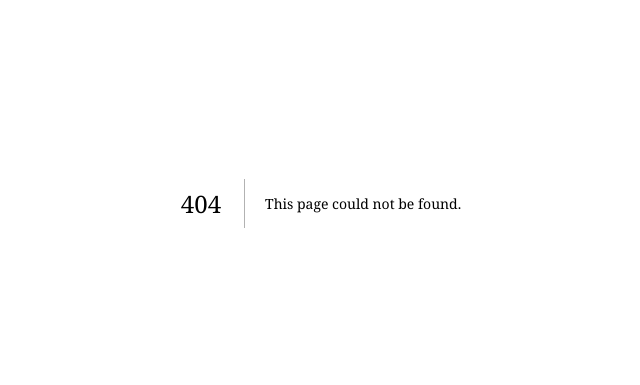
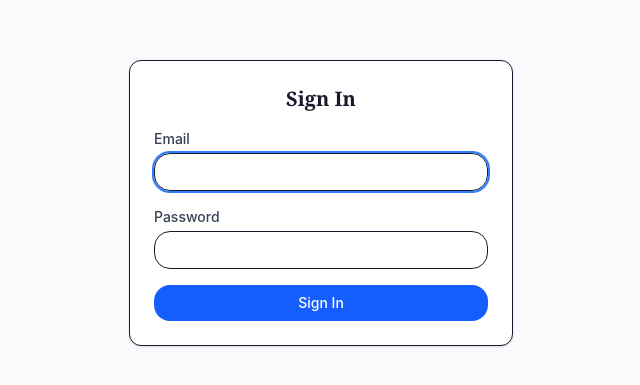
Before and after one commit to Georgesa98/restaurant-menu, a Next.js app: page /1/admin/login in a window 1280 px wide. Before the commit this address had no page. Shown: the part 197-582 px from the top of the page, without its empty margins (319-959 px from the left). Built offline with nearby package versions, Linux system fonts and the light colour scheme; no server answers.

Commit message:
feat(admin): add login page with email/password sign-in

```diff
--- /dev/null
+++ b/app/[locale]/admin/login/page.tsx
@@ -0,0 +1,74 @@
+"use client"
+
+import { useState, FormEvent, use } from "react"
+import { useRouter } from "next/navigation"
+import { useTranslations } from "next-intl"
+import { api } from "@/lib/api"
+
+export default function AdminLoginPage({ params: paramsPromise }: { params: Promise<{ locale: string }> }) {
+  const { locale } = use(paramsPromise)
+  const [email, setEmail] = useState("")
+  const [password, setPassword] = useState("")
+  const [error, setError] = useState("")
+  const [loading, setLoading] = useState(false)
+  const router = useRouter()
+  const t = useTranslations("admin")
+
+  async function handleSubmit(e: FormEvent) {
+    e.preventDefault()
+    setLoading(true)
+    setError("")
+    try {
+      const res = await api.post("/api/auth/sign-in/email", { email, password })
+      if (res.data.token) {
+        router.push("/admin")
+      }
+    } catch {
+      setError(t("invalidCredentials"))
+    } finally {
+      setLoading(false)
+    }
+  }
+
+  return (
+    <div className="min-h-dvh flex items-center justify-center bg-gray-50 px-4">
+      <form
+        onSubmit={handleSubmit}
+        className="w-full max-w-sm bg-white rounded-xl shadow-sm border p-6 space-y-4"
+      >
+        <h1 className="text-xl font-bold text-center">{t("login")}</h1>
+        {error && (
+          <p className="text-sm text-red-600 bg-red-50 rounded px-3 py-2">{error}</p>
+        )}
+        <div>
+          <label className="block text-sm font-medium text-gray-700 mb-1">{t("email")}</label>
+          <input
+            type="email"
+            value={email}
+            onChange={(e) => setEmail(e.target.value)}
+            className="w-full rounded-lg border px-3 py-2 text-sm focus:outline-none focus:ring-2 focus:ring-blue-500"
+            required
+            autoFocus
+          />
+        </div>
+        <div>
+          <label className="block text-sm font-medium text-gray-700 mb-1">{t("password")}</label>
+          <input
+            type="password"
+            value={password}
+            onChange={(e) => setPassword(e.target.value)}
+            className="w-full rounded-lg border px-3 py-2 text-sm focus:outline-none focus:ring-2 focus:ring-blue-500"
+            required
+          />
+        </div>
+        <button
+          type="submit"
+          disabled={loading}
+          className="w-full rounded-lg bg-blue-600 text-white py-2 text-sm font-medium hover:bg-blue-700 disabled:opacity-50"
+        >
+          {loading ? t("signingIn") : t("login")}
+        </button>
+      </form>
+    </div>
+  )
+}
```
